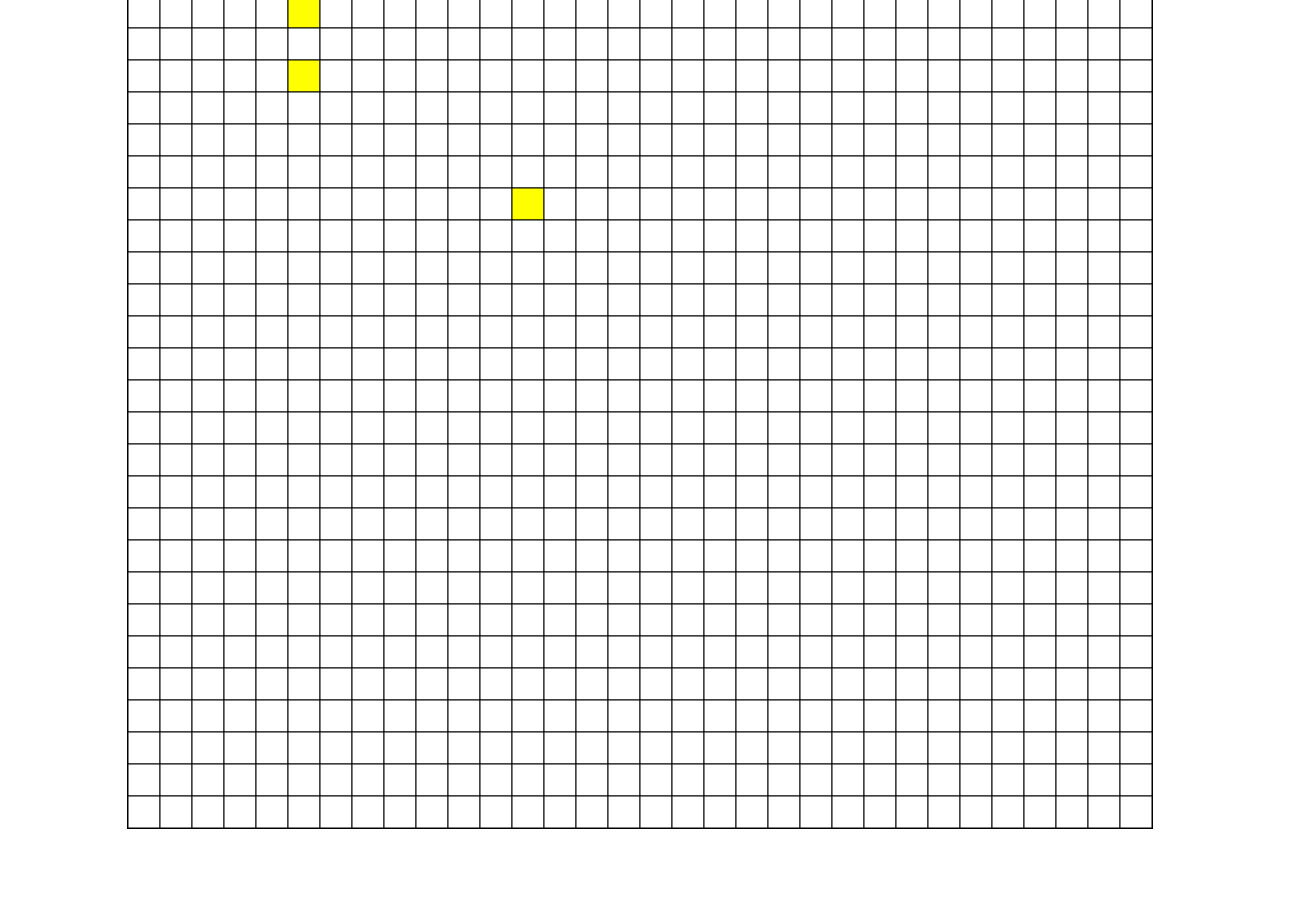
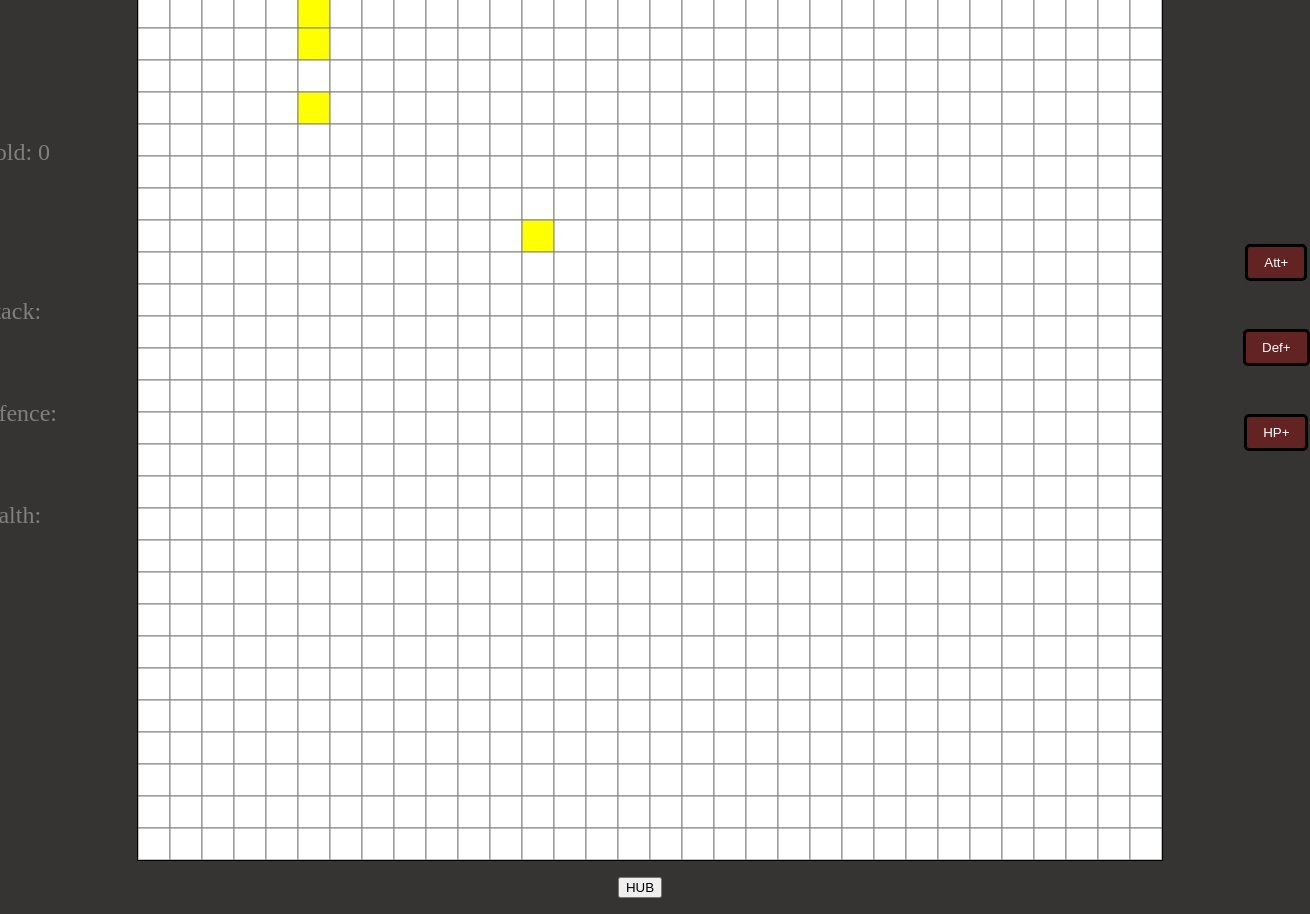
Before and after one commit to Good-Day-2-U/Basilisk-Engine, a website built with Vite: page index.html in a window 1280 px wide. Shown: the part 304-1218 px from the top of the page, 1310 px wide, since content can reach past the window. Before the commit the page ends 1133 px from the top, so only its background shows below. Built offline with nearby package versions, Linux system fonts and the light colour scheme.

Commit message:
Added Stat UI and gold spending to level them up

```diff
--- a/index.html
+++ b/index.html
@@ -15,13 +15,37 @@
 
       <div id="game-info">
         <div id="score">Score: 0</div>
-        <div id="gold">Gold: 0</div>
         <div id="timer">Timer: 0</div>
         <button id="pause-button">Pause</button>
         <div id="level">Level: 1</div>
       </div>
 
-      <canvas id="game-grid"></canvas>
+      <div id="game-container">
+
+        <div id="left-ui">
+          <div id="gold">Gold: 0</div>
+          <br>
+          <br>
+          <div id="att-level">Attack: 0</div>
+          <div id="def-level">Defence: 0</div>
+          <div id="hp-level">Health: 0</div>
+
+
+        </div>
+
+        <canvas id="game-grid"></canvas>
+
+        <div id="right-ui">
+          <button class="statButton" id="buy-att">Att+</button>
+          <button class="statButton" id="buy-def">Def+</button>
+          <button class="statButton" id="buy-hp">HP+</button>
+        </div>
+
+      </div>
+
+      <div id="hub">
+        <button id="hub-button">HUB</button>
+      </div>
 
     </div>
 
--- a/src/UI.ts
+++ b/src/UI.ts
@@ -2,11 +2,56 @@ const scoreElement = document.getElementById('score') as HTMLDivElement;
 const goldElement = document.getElementById('gold') as HTMLDivElement;
 const timerElement = document.getElementById('timer') as HTMLDivElement;
 const levelElement = document.getElementById('level') as HTMLDivElement;
+const canvas = document.getElementById('game-grid') as HTMLCanvasElement;
+
+// Left UI
+const attackLevel = document.getElementById('att-level') as HTMLDivElement;
+const defenseLevel = document.getElementById('def-level') as HTMLDivElement;
+const healthLevel = document.getElementById('hp-level') as HTMLDivElement;
+
+
+// Right UI
+const attBuyButton = document.getElementById('buy-att') as HTMLButtonElement;
+const defBuyButton = document.getElementById('buy-def') as HTMLButtonElement;
+const hpBuyButton = document.getElementById('buy-hp') as HTMLButtonElement;
+attBuyButton.addEventListener('click', () => {
+  if (UI.gold >= 1) {
+    UI.gold -= 1;
+    goldElement.innerHTML = `Gold: ${UI.gold.toString()}`
+    console.log('Attack bought');
+    hubUI.attack += 1;
+    attackLevel.innerHTML = `Attack: ${hubUI.attack}`;
+    console.log(hubUI.attack);
+  }
+});
+defBuyButton.addEventListener('click', () => {
+  if (UI.gold >= 1) {
+    UI.gold -= 1;
+    goldElement.innerHTML = `Gold: ${UI.gold.toString()}`
+    console.log('Defense bought');
+    hubUI.defense += 1;
+    defenseLevel.innerHTML = `Defense: ${hubUI.defense}`;
+    console.log(hubUI.defense);
+  }
+});
+hpBuyButton.addEventListener('click', () => {
+  if (UI.gold >= 1) {
+    UI.gold -= 1;
+    goldElement.innerHTML = `Gold: ${UI.gold.toString()}`
+    console.log('Health bought');
+    hubUI.health += 1;
+    healthLevel.innerHTML = `Health: ${hubUI.health}`;
+    console.log(hubUI.health);
+  }
+});
 
 
 
+///////////////////////////
+// Game state
 export const UI = {
   score: 0,
+  gold: 0,
   timer: 0,
   level: 0,
   startTime: performance.now(),
@@ -16,8 +61,8 @@ export const UI = {
     scoreElement.innerHTML = this.score.toString()
   },
   updateGold: function() {
-    this.score += 1
-    goldElement.innerHTML = `Gold: ${this.score.toString()}`
+    this.gold += 1
+    goldElement.innerHTML = `Gold: ${this.gold.toString()}`
   },
   updateTimer: function(gameRunning: boolean) {
     if (gameRunning) {
@@ -33,3 +78,37 @@ export const UI = {
     levelElement.innerHTML = this.level.toString()
   }
 };
+
+
+export const hubUI = {
+  attack: 0,
+  defense: 0,
+  health: 0,
+  gold: 0,
+
+
+  hubTitle: function(ctx: CanvasRenderingContext2D) {
+    ctx.fillStyle = 'black'
+    ctx.font = "30px Arial";
+    ctx.fillText("Welcome to the Hub", canvas.width / 2.8, canvas.height / 8);
+  },
+
+  showAttack: function(ctx: CanvasRenderingContext2D) {
+    ctx.fillStyle = 'black'
+    ctx.font = "20px Arial";
+    ctx.fillText(`Attack: ${this.attack}`, canvas.width / 2.8, canvas.height / 4);
+  },
+
+  showDefense: function(ctx: CanvasRenderingContext2D) {
+    ctx.fillStyle = 'black'
+    ctx.font = "20px Arial";
+    ctx.fillText(`Defense: ${this.defense}`, canvas.width / 2.8, canvas.height / 3);
+  },
+
+  showHealth: function(ctx: CanvasRenderingContext2D) {
+    ctx.fillStyle = 'black'
+    ctx.font = "20px Arial";
+    ctx.fillText(`Health: ${this.health}`, canvas.width / 2.8, canvas.height / 2.5);
+  },
+
+};
--- a/src/gameGrid.ts
+++ b/src/gameGrid.ts
@@ -34,7 +34,7 @@ export const drawGrid = (gameArray: number[][], cellSize: number, ctx: CanvasRen
           ctx.fillStyle = 'white'
           ctx.fillRect(j * cellSize, i * cellSize, cellSize, cellSize)
         }
-        ctx.strokeStyle = 'black'
+        ctx.strokeStyle = 'grey'
         ctx.strokeRect(j * cellSize, i * cellSize, cellSize, cellSize)
       }
     }
--- a/src/main.ts
+++ b/src/main.ts
@@ -1,6 +1,6 @@
 import { createArray, drawGrid } from "./gameGrid";
 import { Player } from "./player";
-import { UI } from "./UI";
+import { UI, hubUI } from "./UI";
 import { Gold } from "./gold";
 
 // import { moveHeader } from "./testFuncs";
@@ -24,6 +24,7 @@ const ctx = canvas.getContext('2d') as CanvasRenderingContext2D;
 canvas.width = gameWidth * cellSize;
 canvas.height = gameHeight * cellSize;
 canvas.style.border = '1px solid black';
+canvas.style.backgroundColor = 'lightgrey'
 
 ///////////////////////////
 // Game state
@@ -37,16 +38,29 @@ pauseButton.addEventListener('click', () => {
     gameRunning = false
     pauseButton.innerHTML = 'Play'
     console.log('Pause')
-    // Clear the canvas
+
+    // Clear the canvas if wanted
     // ctx.clearRect(0, 0, canvas.width, canvas.height)
   } else if (!gameRunning){
-    // UI.startTime = performance.now()
     gameRunning = true
     requestAnimationFrame(gameLoop)
     pauseButton.innerHTML = 'Pause'
     console.log('Play')
   }
 });
+
+///////////////////////////
+// Hub Event Listener
+const hubButton = document.getElementById('hub-button') as HTMLButtonElement;
+hubButton.addEventListener('click', () => {
+  if (gameRunning){
+    gameRunning = false
+    console.log('Hub')
+    requestAnimationFrame(gameOverHubLoop)
+  }
+});
+
+
 
 ///////////////////////////
 // Game grid
@@ -84,7 +98,7 @@ playerControls()
 ///////////////////////////
 // Items, Gold, Enemies
 
-export const gold1 = new Gold(5, 5, 5, gameArray)
+const gold1 = new Gold(5, 5, 5, gameArray)
 const gold2 = new Gold(5, 6, 5, gameArray)
 const gold3 = new Gold(5, 8, 5, gameArray)
 const gold4 = new Gold(12, 12, 5, gameArray)
@@ -96,7 +110,7 @@ gold4.insertGold()
 const checkGold = () =>{
   if (player.loggedCells[1] === 5) {
     UI.updateGold()
-    console.log(UI.score)
+    console.log(UI.gold)
     player.loggedCells[1] = 0
   }
 }
@@ -127,8 +141,6 @@ const draw = function() {
   ctx.clearRect(0, 0, canvas.width, canvas.height)
   // Draw the game grid
   drawGrid(gameArray, cellSize, ctx)
-
-
 
 
 };
@@ -169,6 +181,28 @@ window.onload = () => {
 
 
 ///////////////////////////
+// Hub Update
+const HUBupdate = function(TICKRATE: number) {
+
+
+  console.log(TICKRATE)
+}
+///////////////////////////
+// Hub Draw
+const HUBdraw = function() {
+  // Clear the canvas
+  ctx.clearRect(0, 0, canvas.width, canvas.height)
+
+  hubUI.hubTitle(ctx)
+  hubUI.showAttack(ctx)
+  hubUI.showDefense(ctx)
+  hubUI.showHealth(ctx)
+
+
+  // Draw the game grid but not for the pause hub screen atm
+  // drawGrid(gameArray, cellSize, ctx)
+};
+///////////////////////////
 // Game Over / Hub Loop
 const gameOverHubLoop = function(this: any) {
   if (gameRunning) {
@@ -178,17 +212,13 @@ const gameOverHubLoop = function(this: any) {
   dTime = currentTime - lastTime
   lastTime = currentTime
   accumulatedTime += dTime
-
-
   // Update the game in its own TICKRATE while drawing happens in the requestAnimationFrame tickrate
   while (accumulatedTime > TICKRATE) {
-    update(TICKRATE)
+    HUBupdate(TICKRATE)
     accumulatedTime -= TICKRATE
   }
-
-
   //Constanly draw the game
-  draw()
+  HUBdraw()
   requestAnimationFrame(gameOverHubLoop.bind(this))
 }
 
--- a/src/player.ts
+++ b/src/player.ts
@@ -2,7 +2,7 @@
 
 
 export class Player {
-  size: number;
+  size: number; // cellsize
   x: number;
   y: number;
   canvasArray: number[][];
--- a/src/style.css
+++ b/src/style.css
@@ -3,6 +3,7 @@ body {
   padding: 0;
   height: 100vh;
   width: 100vw;
+  background-color: rgb(54, 51, 51);
 }
 
 #app {
@@ -23,7 +24,8 @@ body {
   display: flex;
   align-items: center;
   justify-content: center;
-  gap: 1rem;
+  gap: 7rem;
+  margin: 1rem;
 }
 
 #score {
@@ -45,4 +47,65 @@ body {
   font-size: 1.5rem;
   color: gray;
 }
+
+
+#game-container {
+  display: flex;
+  align-items: center;
+  justify-content: center;
+  gap: 5rem;
+}
+
+.statButton {
+  background-color: rgb(99, 35, 35);
+  color: white;
+  padding: 0.5rem 1rem;
+  border: 3px solid black;
+  border-radius: 5px;
+  cursor: pointer;
+}
+
+#right-ui {
+  display: flex;
+  flex-direction: column;
+  align-items: center;
+  justify-content: center;
+  gap: 3rem;
+}
+
+#left-ui {
+  display: flex;
+  flex-direction: column;
+  align-items: center;
+  justify-content: center;
+  gap: 3rem;
+}
+
+#att-level {
+  font-size: 1.5rem;
+  color: gray;
+}
+
+#def-level {
+  font-size: 1.5rem;
+  color: gray;
+}
+
+#hp-level {
+  font-size: 1.5rem;
+  color: gray;
+}
+
+
+
+#hub {
+  margin: 1rem;
+  display: flex;
+  flex-direction: column;
+  align-items: center;
+  justify-content: center;
+  gap: 1rem;
+}
+
+
 /* //////////////////////////////////// */
```
